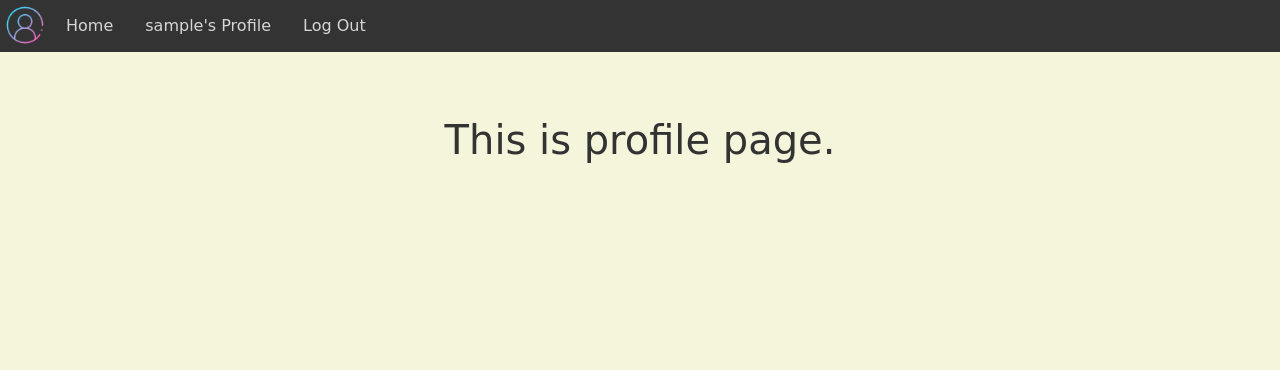
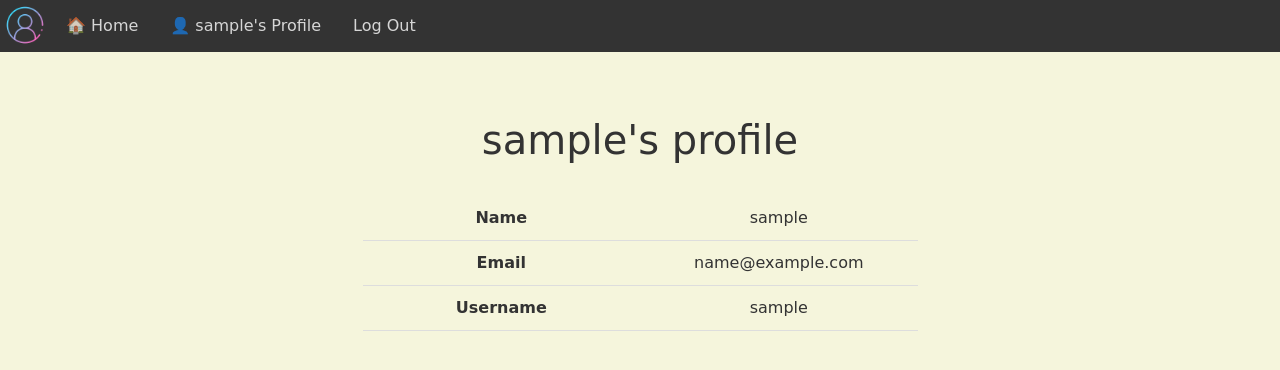
Before and after one commit to Kl0y2u2n8a/phpproject, a PHP site: page /myprofile.php in a window 1280 px wide. Shown: the top 370 px of the page. Run offline with PHP 8.4, Linux system fonts and the light colour scheme; the visitor is signed in with stand-in values (Sample User, id 1); some libraries are stand-ins or nearby versions.

Commit message:
add profile

```diff
--- a/PHP_project1/css/style.css
+++ b/PHP_project1/css/style.css
@@ -56,3 +56,16 @@
     border-radius: 0.67em;
     text-align: center;
   }
+
+
+/* Profile table */
+.profile-table, th, td{
+  border-bottom: 1.5px solid #ddd;
+  border-collapse: collapse;
+  text-align: center;
+  padding: 10px;
+  margin: auto;
+  width: 50%;
+}
+
+tr:hover {background-color: #D6EEEE;}
--- a/PHP_project1/header.php
+++ b/PHP_project1/header.php
@@ -25,11 +25,11 @@
     <div>
         <ul class="myNavbar">
             <li class="nav"><a href="index.php"><img src="img/logo.png" alt="logo" width="50" height="50"></a></li>
-            <li class="nav"> <a href="index.php" class="barText">Home</a></li>
+            <li class="nav"> <a href="index.php" class="barText">&#127968; Home</a></li>
             <?php
             // if login then show profile and log out
                 if (isset($_SESSION["userId"])) {
-                    echo '<li class="nav"><a href="myprofile.php" class="barText">'. $_SESSION["userName"].'\'s Profile</a></li>';
+                    echo '<li class="nav"><a href="myprofile.php" class="barText">&#128100; '. $_SESSION["userName"].'\'s Profile</a></li>';
                     echo '<li class="nav"><a href="includes/logout.inc.php" class="barText">Log Out</a></li>';
                 }
                 else{
--- a/PHP_project1/includes/functions.inc.php
+++ b/PHP_project1/includes/functions.inc.php
@@ -109,6 +109,7 @@
             session_start();
             $_SESSION["userId"] = $userExist["usersID"];
             $_SESSION["userUsername"] = $userExist["usersUsername"];
+            $_SESSION["userEmail"] = $userExist["usersEmail"];
             $_SESSION["userName"] = $userExist["usersName"];
             header("location: ../index.php");
             exit();
--- a/PHP_project1/myprofile.php
+++ b/PHP_project1/myprofile.php
@@ -4,7 +4,24 @@
 
 
 <section>
-    <h1>This is profile page.</h1>
+    <?php
+    if(isset($_SESSION["userName"])){
+        echo "<h1>". $_SESSION['userName']."'s profile</h1><br>";
+        echo "<table class='profile-table'>";
+        echo "<tr>";
+        echo "<th> Name </th>";
+        echo "<td>".$_SESSION['userName']."</td>";
+        echo "</tr>";
+        echo "<tr>";
+        echo "<th> Email </th>";
+        echo "<td>".$_SESSION['userEmail']."</td>";
+        echo "</tr>";
+        echo "<tr>";
+        echo "<th> Username </th>";
+        echo "<td>".$_SESSION['userUsername']."</td>";
+        echo "</tr>";
+    }
+    ?>
 </section>
 
 <?php
```
